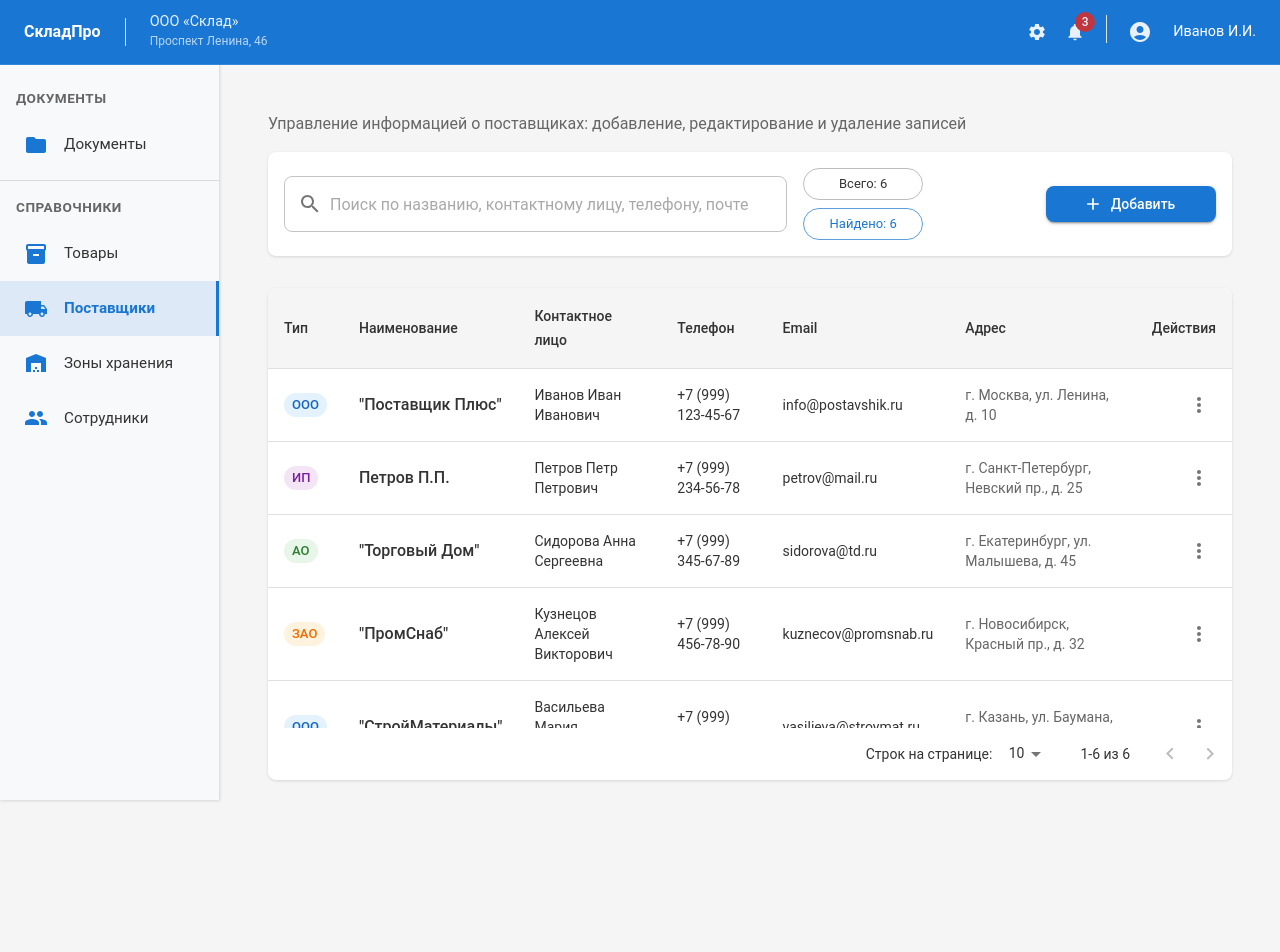
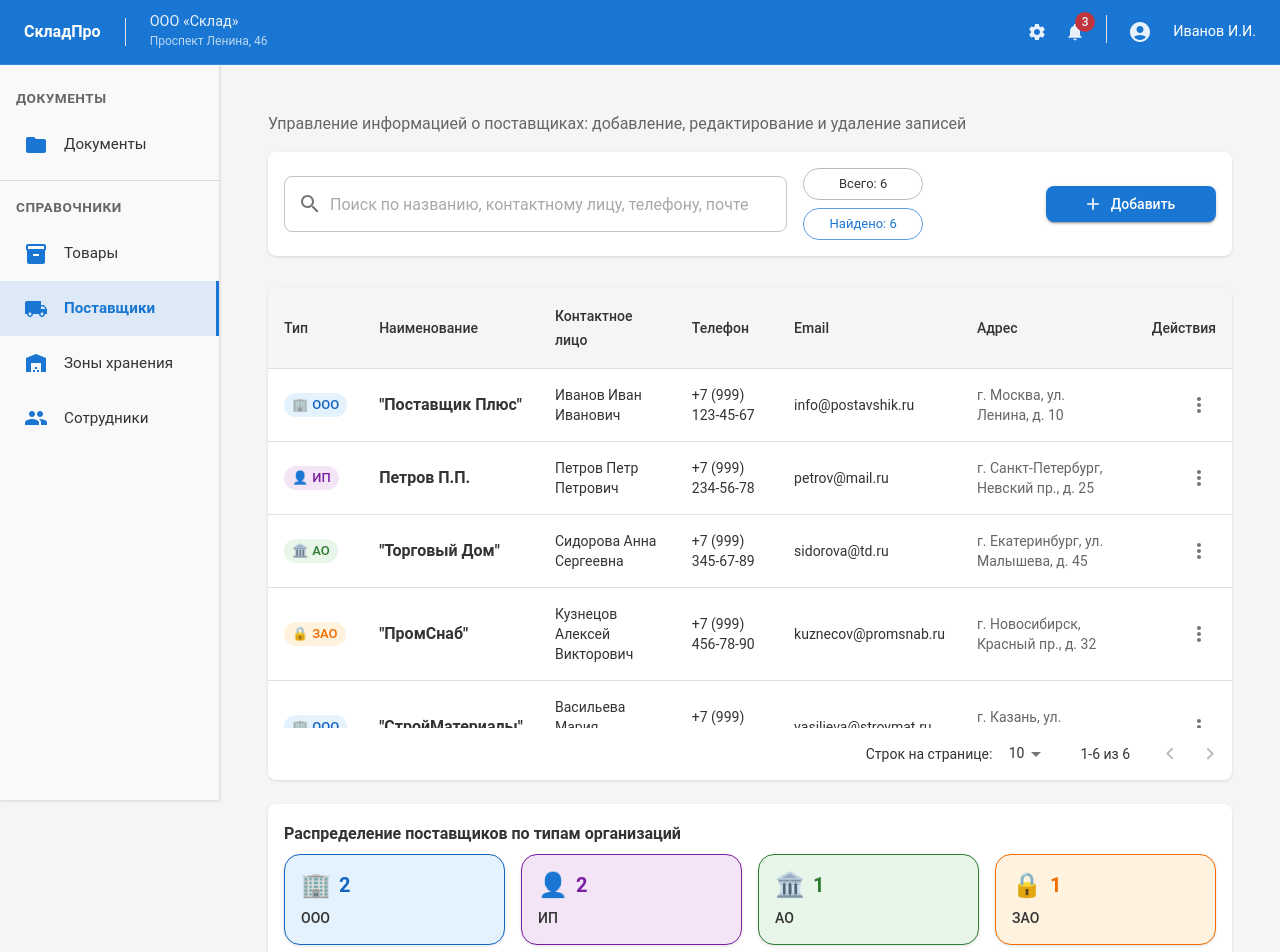
Before and after one commit to vladimir-barysh/inventory_front, a React (Create React App) app: page /suppliers in a window 1280 px wide. Shown: the top 952 px of the page. Before the commit the page ends 864 px from the top, so only its background shows below. Built offline with nearby package versions, Linux system fonts and the light colour scheme.

Commit message:
fix: Справочники-Поставщики + Добавлено окно аналитики

```diff
--- a/src/pages/employeesPage/employeesPage.tsx
+++ b/src/pages/employeesPage/employeesPage.tsx
@@ -450,7 +450,7 @@ export const EmployeesPage: React.FC = () => {
               onClick={handleAddEmployee}
               sx={{
                 backgroundColor: '#1976d2',
-                minWidth: 120,
+                minWidth: 170,
                 alignSelf: { xs: 'stretch', md: 'center' }
               }}
             >
--- a/src/pages/suppliersPage/makeData.ts
+++ b/src/pages/suppliersPage/makeData.ts
@@ -26,3 +26,31 @@ export interface SupplierFormData {
   email: string;
   адрес: string;
 }
+
+// Конфигурация для типов организации
+export const typeConfig = {
+  'ООО': {
+    bgColor: '#e3f2fd',
+    color: '#1565c0',
+    icon: '🏢',
+    label: 'ООО'
+  },
+  'ИП': {
+    bgColor: '#f3e5f5',
+    color: '#7b1fa2',
+    icon: '👤',
+    label: 'ИП'
+  },
+  'АО': {
+    bgColor: '#e8f5e9',
+    color: '#2e7d32',
+    icon: '🏛️',
+    label: 'АО'
+  },
+  'ЗАО': {
+    bgColor: '#fff3e0',
+    color: '#ef6c00',
+    icon: '🔒',
+    label: 'ЗАО'
+  },
+};
--- a/src/pages/suppliersPage/suppliersPage.tsx
+++ b/src/pages/suppliersPage/suppliersPage.tsx
@@ -1,4 +1,3 @@
-// src/pages/suppliers/SuppliersPage.tsx
 import React, { useState } from 'react';
 import {
   Box,
@@ -41,25 +40,23 @@ import {
   Email,
   LocationOn,
 } from '@mui/icons-material';
-import { Supplier, suppliersData, SupplierFormData } from './makeData';
+import { Supplier, suppliersData, SupplierFormData, typeConfig } from './makeData';
 
 // Компонент для типа организации
 const TypeChip: React.FC<{ type: Supplier['тип'] }> = ({ type }) => {
-  const typeConfig = {
-    'ООО': { bgcolor: '#e3f2fd', color: '#1565c0' },
-    'ИП': { bgcolor: '#f3e5f5', color: '#7b1fa2' },
-    'АО': { bgcolor: '#e8f5e9', color: '#2e7d32' },
-    'ЗАО': { bgcolor: '#fff3e0', color: '#ef6c00' },
-  };
-
   const config = typeConfig[type];
 
   return (
     <Chip
-      label={type}
+      label={
+        <Box sx={{ display: 'flex', alignItems: 'center', gap: 0.5 }}>
+          <span>{config.icon}</span>
+          <span>{config.label}</span>
+        </Box>
+      }
       size="small"
       sx={{
-        backgroundColor: config.bgcolor,
+        backgroundColor: config.bgColor,
         color: config.color,
         fontWeight: 500,
       }}
@@ -117,10 +114,14 @@ const SupplierDialog: React.FC<SupplierDialogProps> = ({
               label="Тип организации"
               onChange={(e) => handleChange('тип', e.target.value)}
             >
-              <MenuItem value="ООО">ООО</MenuItem>
-              <MenuItem value="ИП">ИП</MenuItem>
-              <MenuItem value="АО">АО</MenuItem>
-              <MenuItem value="ЗАО">ЗАО</MenuItem>
+              {Object.entries(typeConfig).map(([key, config]) => (
+                <MenuItem key={key} value={key}>
+                  <Box sx={{ display: 'flex', alignItems: 'center', gap: 1 }}>
+                    <span>{config.icon}</span>
+                    <Typography>{config.label}</Typography>
+                  </Box>
+                </MenuItem>
+              ))}
             </Select>
           </FormControl>
 
@@ -390,7 +391,7 @@ export const SuppliersPage: React.FC = () => {
                       <TypeChip type={supplier.тип} />
                     </TableCell>
                     <TableCell>
-                      <Typography fontWeight={500}>
+                      <Typography fontWeight={600}>
                         {supplier.наименование}
                       </Typography>
                     </TableCell>
@@ -429,6 +430,43 @@ export const SuppliersPage: React.FC = () => {
             `${from}-${to} из ${count}`
           }
         />
+      </Paper>
+
+      {/* Статистика по типам поставщиков */}
+      <Paper sx={{ mt: 3, p: 2 }}>
+        <Typography variant="subtitle1" fontWeight={600} gutterBottom>
+          Распределение поставщиков по типам организаций
+        </Typography>
+        <Box sx={{ display: 'flex', gap: 2, flexWrap: 'wrap' }}>
+          {Object.entries(typeConfig).map(([key, config]) => {
+            const count = suppliers.filter(s => s.тип === key).length;
+            return (
+              <Paper
+                key={key}
+                elevation={0}
+                sx={{
+                  p: 2,
+                  flex: 1,
+                  minWidth: 200,
+                  backgroundColor: config.bgColor,
+                  border: '1px solid',
+                  borderColor: config.color,
+                  borderRadius: 2
+                }}
+              >
+                <Box sx={{ display: 'flex', alignItems: 'center', gap: 1, mb: 1 }}>
+                  <Typography variant="h4">{config.icon}</Typography>
+                  <Typography variant="h5" fontWeight={600} color={config.color}>
+                    {count}
+                  </Typography>
+                </Box>
+                <Typography variant="body2" fontWeight={500}>
+                  {config.label}
+                </Typography>
+              </Paper>
+            );
+          })}
+        </Box>
       </Paper>
 
       {/* Меню действий для поставщика */}
```
Also changed, not shown: src/App.tsx (line endings or trailing spaces). Lines whose indentation alone changed are shown as unchanged.
